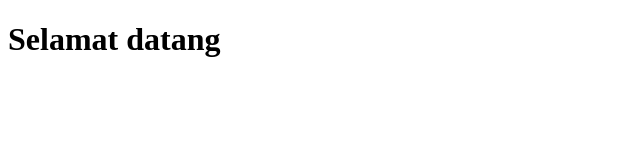
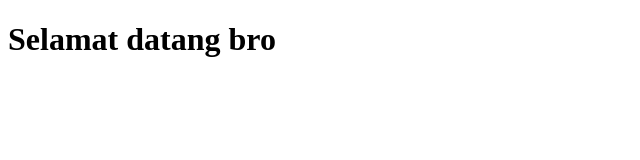
Before and after one commit to nafiinn/latihan, a plain HTML site: page index.html in a window 1280 px wide. Shown: the full height of the page, 0-640 px from the left. Drawn offline with Linux system fonts and the light colour scheme.

Commit message:
tambahkan

```diff
--- a/index.html
+++ b/index.html
@@ -7,7 +7,7 @@
 </head>
 <body>
     <h1>
-        Selamat datang
+        Selamat datang bro
     </h1>
 </body>
 </html>
```
